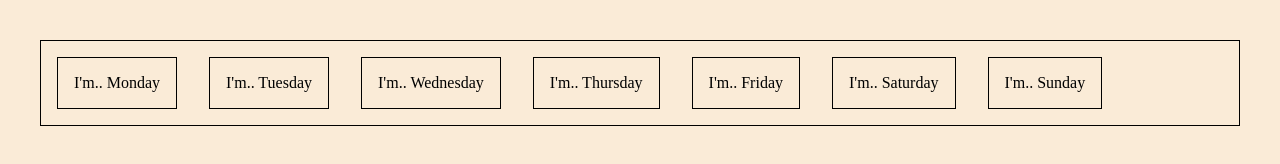
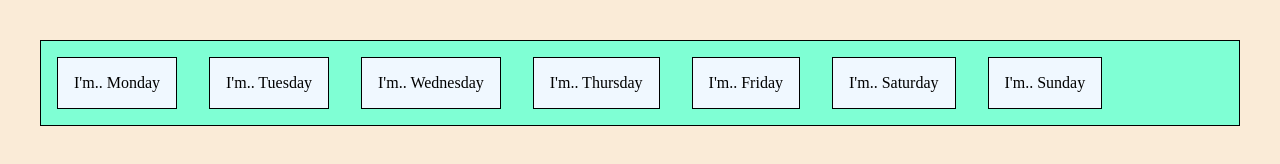
Before and after one commit to jirina-trojankova/Weather_App, a React app: page / in a window 1280 px wide. Built offline with nearby package versions, Linux system fonts and the light colour scheme.

```diff
--- a/src/index.css
+++ b/src/index.css
@@ -7,10 +7,12 @@
     display: flex;
     flex-direction: row;
     border: black solid 1px;
+    background-color: aquamarine;
 }
 
 .day {
     margin: 1em;
     padding: 1em;
     border: black solid 1px;
+    background-color: aliceblue;
 }
--- a/src/index.js
+++ b/src/index.js
@@ -34,3 +34,5 @@
         <WheatherApp />,
         document.getElementById('root')
 );
+
+//http://api.openweathermap.org/data/2.5/forecast?lat=49.9415967&lon=14.3316786&appid=ed62e370682cc9e4144620905eff37e4
```
